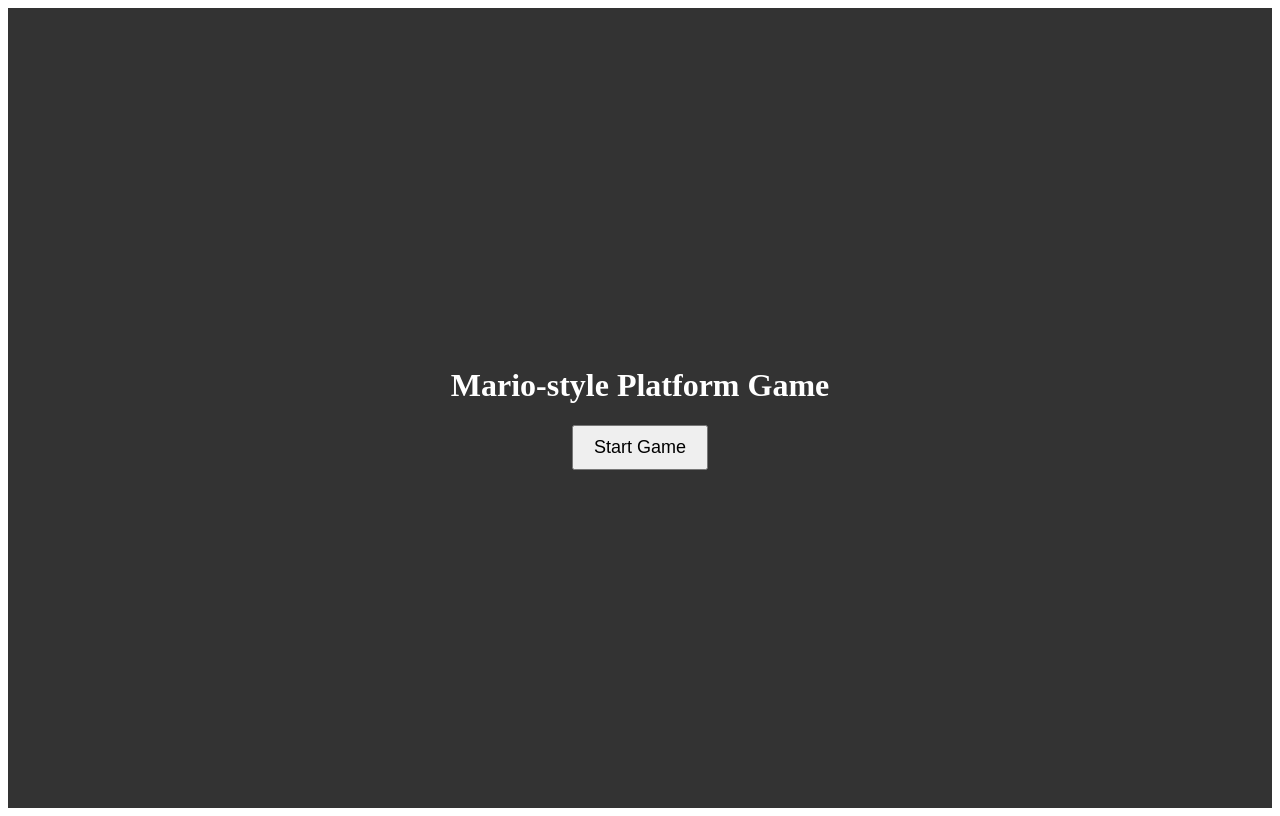
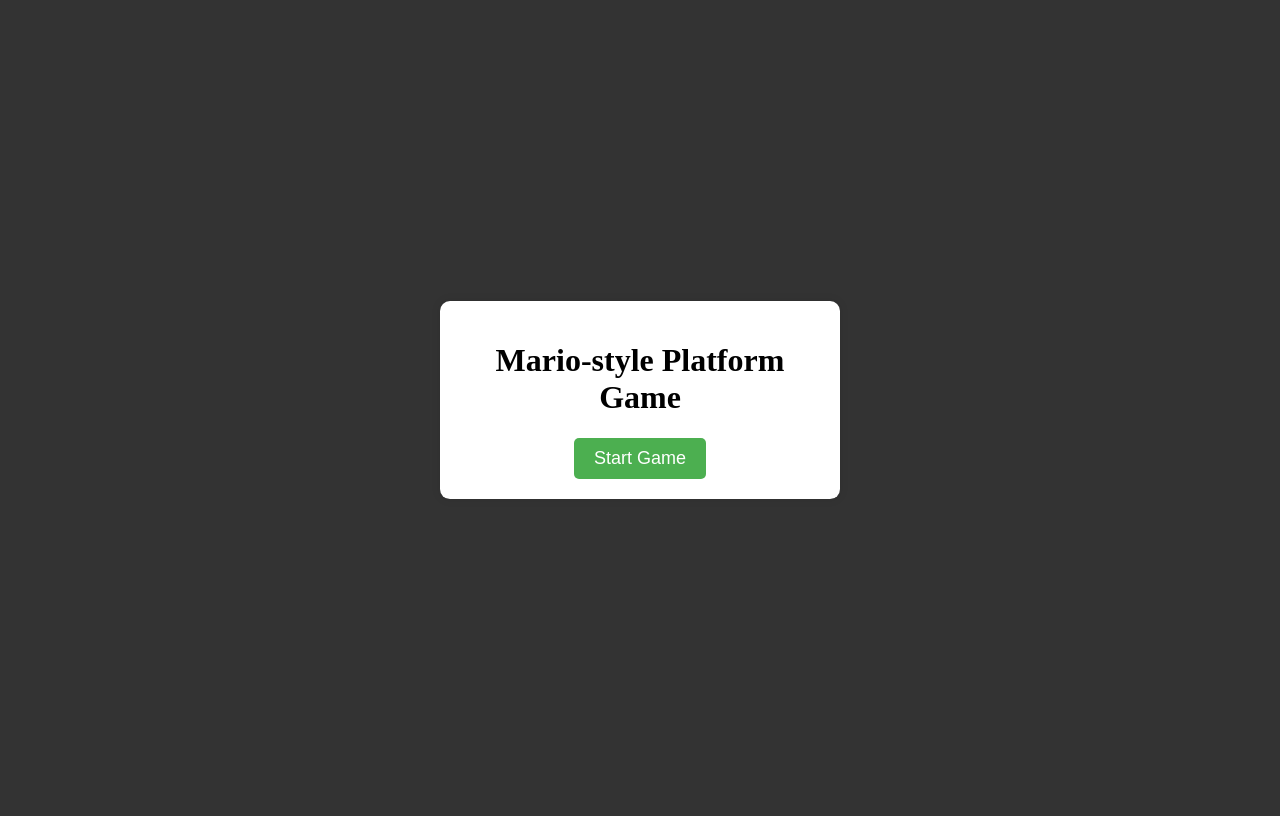
Before and after one commit to jakedibattista/BlockGame, a plain HTML site: page Blockgame/index.html in a window 1280 px wide. Drawn offline with Linux system fonts and the light colour scheme.

Commit message:
Update index.html

```diff
--- a/Blockgame/index.html
+++ b/Blockgame/index.html
@@ -4,25 +4,7 @@
     <meta charset="UTF-8">
     <meta name="viewport" content="width=device-width, initial-scale=1.0">
     <title>Mario-style Platform Game</title>
-    <style>
-        .game-container {
-            display: flex;
-            justify-content: center;
-            align-items: center;
-            height: 100vh;
-            margin: 0;
-            background-color: #333;
-        }
-        .start-screen {
-            text-align: center;
-            color: white;
-        }
-        #startButton {
-            padding: 10px 20px;
-            font-size: 18px;
-            cursor: pointer;
-        }
-    </style>
+    <link rel="stylesheet" href="style.css">
 </head>
 <body>
     <div class="game-container">If you see this, the container is working</div>
```
